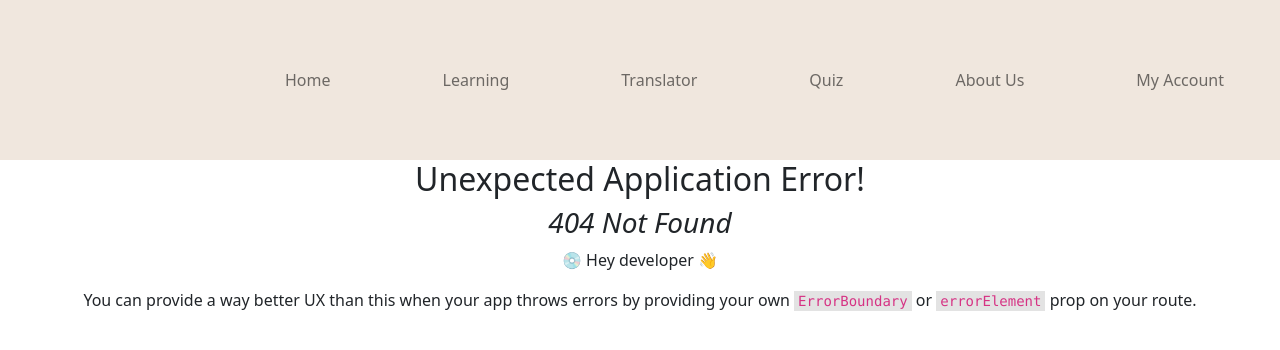
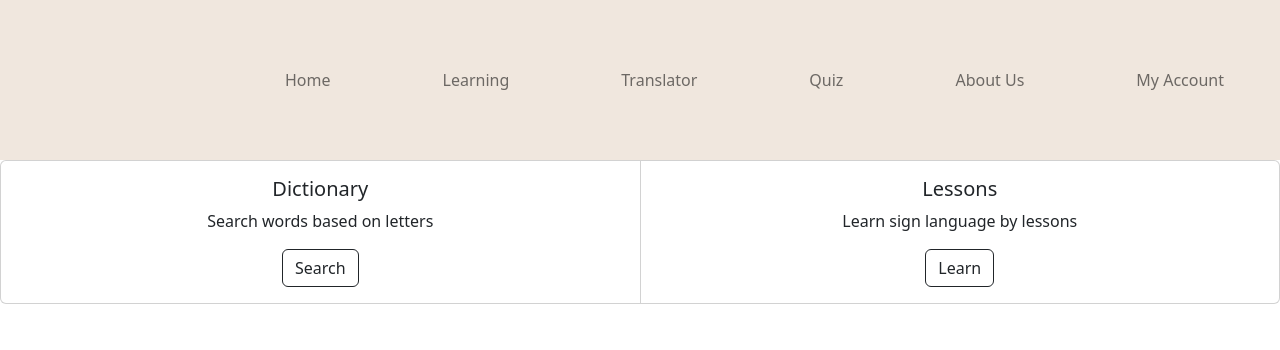
Before and after one commit to AugustanaCSC490Spring23/sign-language-translator, a React (Create React App) app in the folder client/: page /learning in a window 1280 px wide. Before the commit this address had no page. Shown: the top 350 px of the page. Built offline with nearby package versions, Linux system fonts and the light colour scheme.

Commit message:
Add pages for learning: Lessons and Dictionary

```diff
--- a/client/src/Component/NavBar.js
+++ b/client/src/Component/NavBar.js
@@ -15,16 +15,16 @@ function NavBar() {
                                 <Nav.Link href="/">Home</Nav.Link>
                             </Nav.Item>
                             <Nav.Item className="style-item">
-                                <Nav.Link href="#learning">Learning</Nav.Link>
+                                <Nav.Link href="/learning">Learning</Nav.Link>
                             </Nav.Item>
                             <Nav.Item className="style-item">
                                 <Nav.Link href="/translator">Translator</Nav.Link>
                             </Nav.Item>
                             <Nav.Item className="style-item">
-                                <Nav.Link href="#quiz">Quiz</Nav.Link>
+                                <Nav.Link href="/quiz">Quiz</Nav.Link>
                             </Nav.Item>
                             <Nav.Item className="style-item">
-                                <Nav.Link href="#about-us">About Us</Nav.Link>
+                                <Nav.Link href="/about-us">About Us</Nav.Link>
                             </Nav.Item>
                             <Nav.Item className="style-item">
                                 <Nav.Link href="/my-account">My Account</Nav.Link>
--- /dev/null
+++ b/client/src/pages/Dictionary Page/Dictionary.js
@@ -0,0 +1,6 @@
+
+const Dictionary = () => {
+    return <div>Dictionary</div>
+}
+
+export default Dictionary;
--- a/client/src/pages/Learning Page/Learning.js
+++ b/client/src/pages/Learning Page/Learning.js
@@ -0,0 +1,32 @@
+import Card from "react-bootstrap/Card";
+import CardGroup from "react-bootstrap/CardGroup";
+import { Link } from "react-router-dom";
+import { Button } from "react-bootstrap";
+const Learning = () => {
+  return (
+    <CardGroup>
+      <Card style={{ width: "18rem" }}>
+        {/* <Card.Img variant="top" src="holder.js/100px180" /> */}
+        <Card.Body>
+          <Card.Title>Dictionary</Card.Title>
+          <Card.Text>Search words based on letters</Card.Text>
+          <Link to="/learning/dictionary">
+            <Button variant="outline-dark">Search</Button>
+          </Link>
+        </Card.Body>
+      </Card>
+      <Card style={{ width: "18rem" }}>
+        {/* <Card.Img variant="top" src="holder.js/100px180" /> */}
+        <Card.Body>
+          <Card.Title>Lessons</Card.Title>
+          <Card.Text>Learn sign language by lessons</Card.Text>
+          <Link to="/learning/lessons">
+            <Button variant="outline-dark">Learn</Button>
+          </Link>
+        </Card.Body>
+      </Card>
+    </CardGroup>
+  );
+};
+
+export default Learning;
--- /dev/null
+++ b/client/src/pages/Lessons Page/Lessons.js
@@ -0,0 +1,6 @@
+
+const Lessons = () => {
+    return <div>Lessons</div>
+}
+
+export default Lessons;
```
Also changed, not shown: client/src/App.js (+22 -6 lines), client/src/pages/Dictionary Page/Dictionary.css (added), client/src/pages/Lessons Page/Lessons.css (added).
